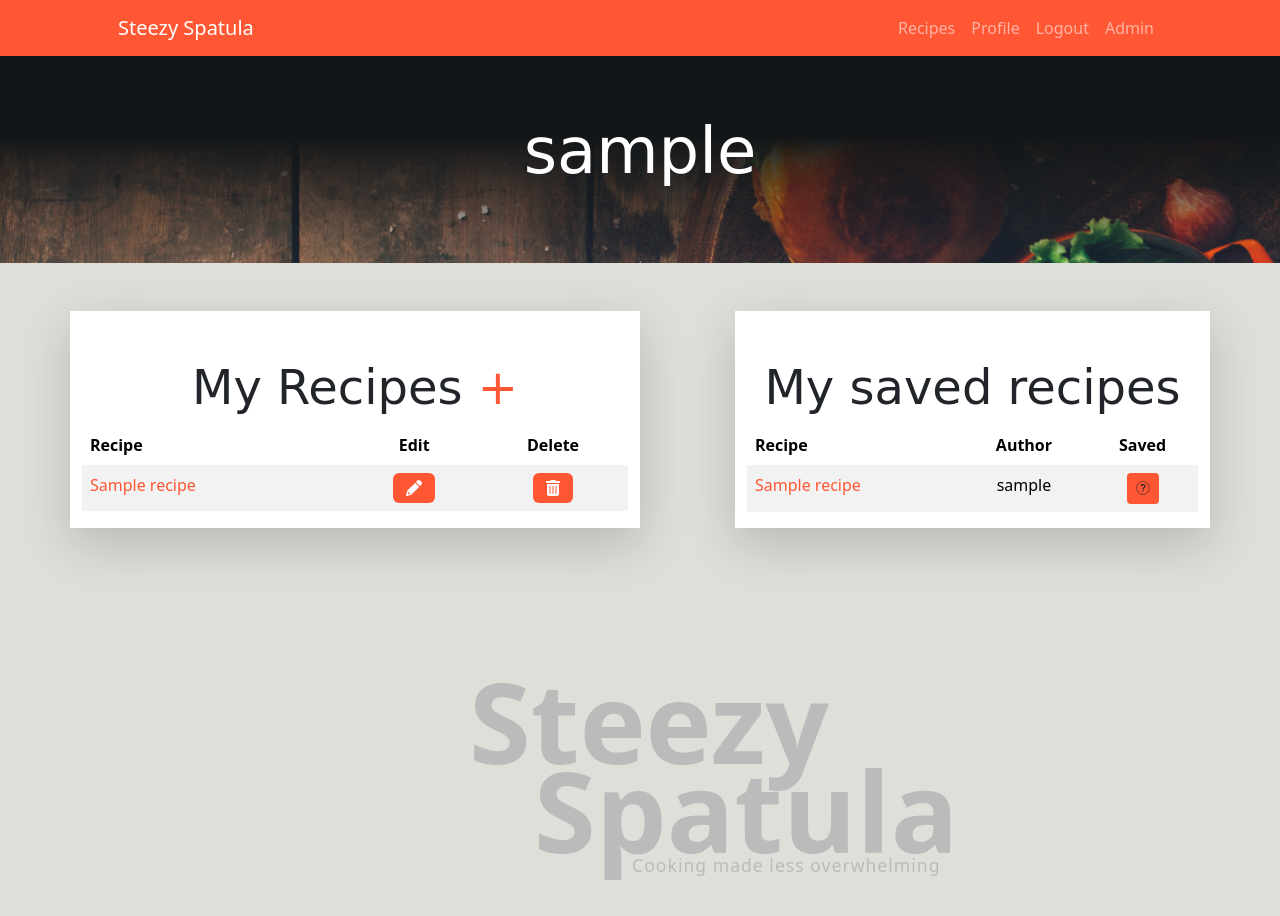
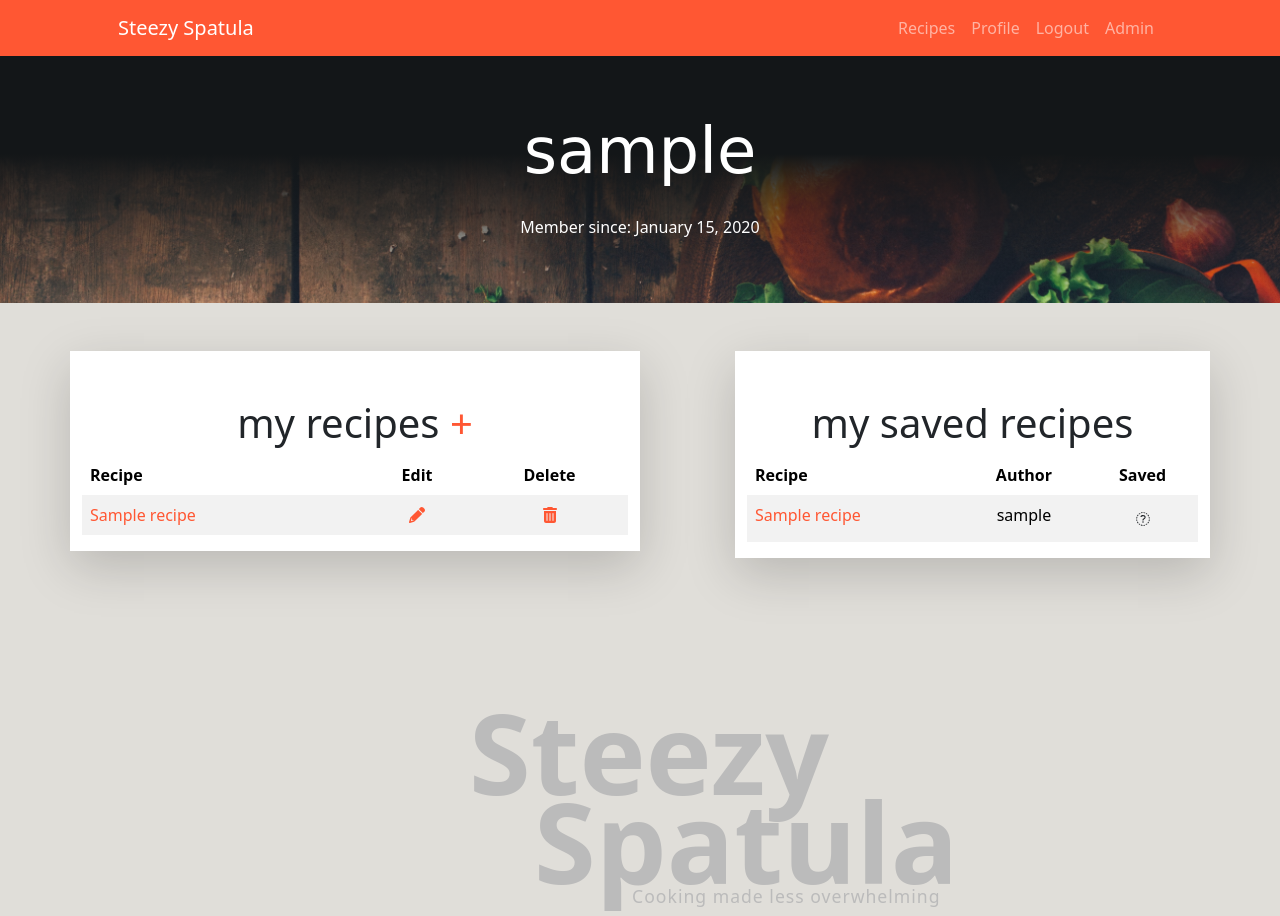
Before and after one commit to GaborFicsor/steezy-spatula, a Django app: a page that uses templates/profile.html in a window 1280 px wide. Shown: the top 916 px of the page. Run offline with Django 3.2, Linux system fonts and the light colour scheme; a user stored in the database is signed in; tables that the repository leaves empty hold one stand-in row (values such as "Sample post"); some libraries are stand-ins or nearby versions; some web fonts are replaced.

Commit message:
Add date_joined as context to profile.html that returns the day, month and year the profile was created

```diff
--- a/recipes/views.py
+++ b/recipes/views.py
@@ -7,6 +7,7 @@ from django.contrib.auth.mixins import LoginRequiredMixin
 from .models import Recipe, Comment, UserProfile
 from .forms import CommentForm, RecipeForm, SaveForm, RecipeFilterForm
 from .filters import RecipeFilter
+from django.contrib.auth import get_user_model
 import django_filters
 
 
@@ -132,6 +133,12 @@ class UserProfileView(LoginRequiredMixin, generic.ListView):
         }
         return queryset
 
+    def get_context_data(self, **kwargs):
+        context = super().get_context_data(**kwargs)
+        user = get_user_model().objects.get(id=self.request.user.id)
+        context['date_joined'] = user.date_joined.strftime('%B %d, %Y')
+        return context
+
 class DashBoardView(LoginRequiredMixin, generic.ListView):
     template_name = 'dashboard.html'
     context_object_name = 'recipes'
--- a/static/css/steezy.css
+++ b/static/css/steezy.css
@@ -11,6 +11,7 @@ body{
 textarea {
     resize: none;
 }
+
 
 hr {
     border: 1px solid #FF5733;
@@ -46,6 +47,14 @@ hr {
     color: #FF5733;
 }
 
+.transparent {
+    background-color: transparent;
+}
+
+.transparent:hover {
+    color:#FF5733;
+    background-color: transparent;
+}
 
 .big {
     font-size: 2rem;
@@ -65,6 +74,10 @@ img {
 a {
     text-decoration: none;
     color:#FF5733;
+}
+
+a:hover {
+    color:#000000;
 }
 
 .elara {
--- a/templates/profile.html
+++ b/templates/profile.html
@@ -1,16 +1,21 @@
 {% extends 'base.html' %}
-
+{% block title %}My Steezy Stuff{% endblock %}
 {% block content %}
 
+<!-- display the current user's name as a header -->
 <div class="text-white text-center header py-5">
     <p class="header-title">{{ user.username }}</p>
+    <p class="disabled">Member since: {{ date_joined }}</p>
 </div>
 
 <div class="container pt-5">
     <div class="row gap-5 gap-lg-0">
-        <div class="col-12 col-lg-6 white shadow-lg pt-5">
+        <div class="col-12 col-lg-6 white shadow-lg pt-5 align-self-start">
 
-            <h1 class="cursive text-center">My Recipes <a href="{% url 'create_recipe' %}">+</a></h1>
+            <h1 class="text-center">
+                my recipes
+                <a href="{% url 'create_recipe' %}">&#43</a>
+            </h1>
 
             {% if my_recipes.created %}
             <table class="table table-striped table-hover table-borderless">
@@ -27,12 +32,12 @@
                     <tr>
                         <td><a class="text-decoration-none"
                                 href="{% url 'recipe_detail' recipe.slug %}">{{ recipe.recipe_name }}</a></td>
-                        <td class="text-center">                <a href="{% url 'update_recipe' recipe.slug %}">
-                    <i class="btn   fa-solid fa-pencil"></i>
-                </a></td>
-                        <td class="text-center">                <a href="{% url 'delete_recipe' recipe.slug %}">
-                    <i class="btn   fa-solid fa-trash-can"></i>
-                </a></td>
+                        <td class="text-center"> <a href="{% url 'update_recipe' recipe.slug %}">
+                                <i class="fa-solid fa-pencil"></i>
+                            </a></td>
+                        <td class="text-center"> <a href="{% url 'delete_recipe' recipe.slug %}">
+                                <i class="fa-solid fa-trash-can"></i>
+                            </a></td>
                     </tr>
                     {% endfor %}
                 </tbody>
@@ -44,9 +49,9 @@
             </div>
             {% endif %}
         </div>
-        <div class="col-12 col-lg-5 offset-lg-1 white shadow-lg pt-5">
+        <div class="col-12 col-lg-5 offset-lg-1 white shadow-lg pt-5  align-self-start">
 
-            <h1 class="cursive text-center">My saved recipes</h1>
+            <h1 class="text-center">my saved recipes</h1>
 
             {% if my_recipes.saved %}
             <table class="table table-striped table-hover table-borderless">
@@ -68,7 +73,7 @@
                             <form class="d-inline" action="{% url 'saved' recipe.slug %}" method="POST">
                                 {% csrf_token %}
                                 {% if user in recipe.saves.all %}
-                                <button class="btn btn-sm btn-link" type="submit" name="blogpost_id"
+                                <button class="btn transparent btn-sm btn-link" type="submit" name="blogpost_id"
                                     value="{{ recipe.slug }}"><i
                                         class="text-dark fa-sharp fa-solid fa-bookmark "></i></button>
                                 {% else %}
```
